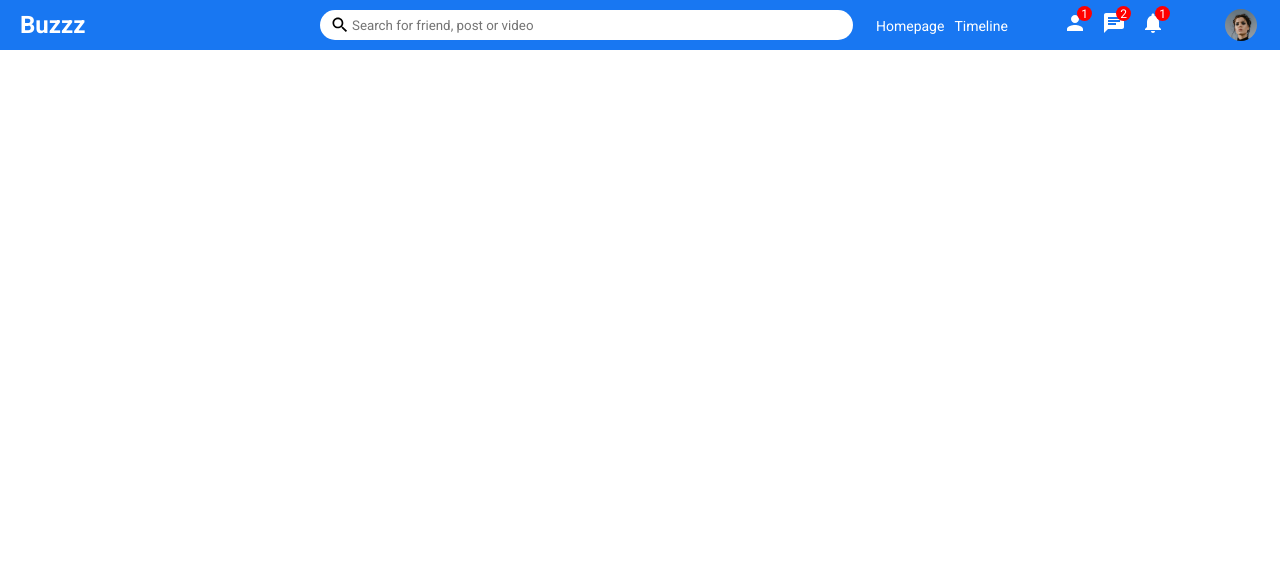
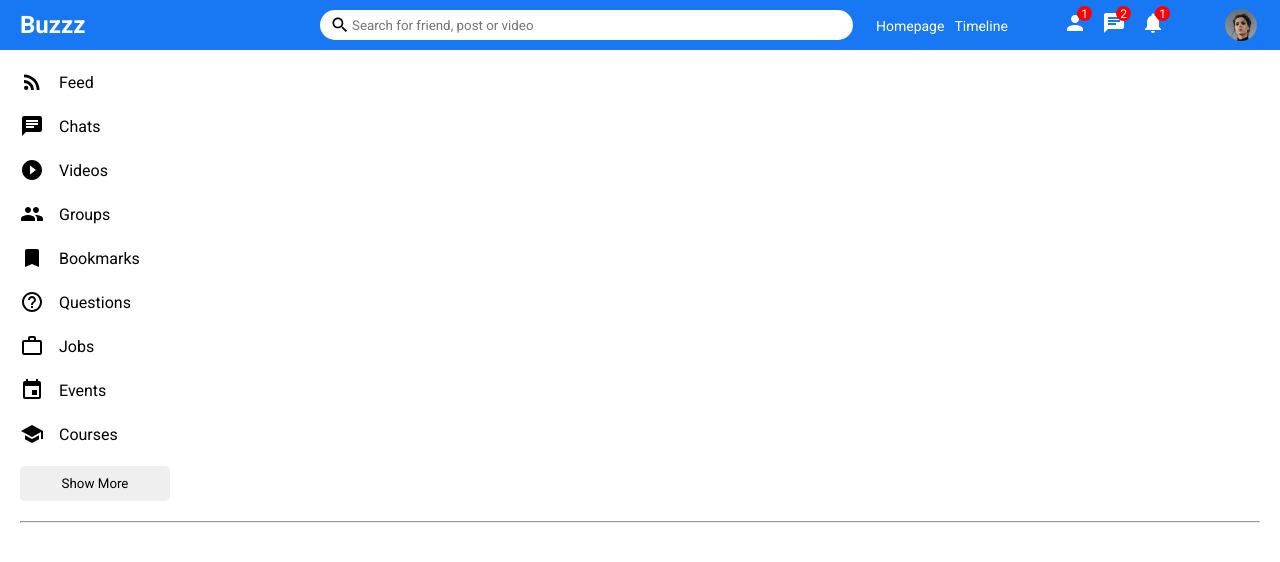
Before and after one commit to sarahussain556/Buzz_Application, a React (Create React App) app in the folder client/react-social/: page / in a window 1280 px wide. Shown: the top 562 px of the page. Built offline with nearby package versions, Linux system fonts and the light colour scheme.

Commit message:
Sidebar for buzz pp

```diff
--- /dev/null
+++ b/client/react-social/src/components/sidebar/Sidebar.jsx
@@ -0,0 +1,68 @@
+import "./sidebar.css";
+import {
+  RssFeed,
+  Chat,
+  PlayCircleFilledOutlined,
+  Group,
+  Bookmark,
+  HelpOutline,
+  WorkOutline,
+  Event,
+  School,
+} from "@material-ui/icons";
+// import { Users } from "../../dummyData";
+// import CloseFriend from "../closeFriend/CloseFriend";
+
+export default function Sidebar() {
+  return (
+    <div className="sidebar">
+      <div className="sidebarWrapper">
+        <ul className="sidebarList">
+          <li className="sidebarListItem">
+            <RssFeed className="sidebarIcon" />
+            <span className="sidebarListItemText">Feed</span>
+          </li>
+          <li className="sidebarListItem">
+            <Chat className="sidebarIcon" />
+            <span className="sidebarListItemText">Chats</span>
+          </li>
+          <li className="sidebarListItem">
+            <PlayCircleFilledOutlined className="sidebarIcon" />
+            <span className="sidebarListItemText">Videos</span>
+          </li>
+          <li className="sidebarListItem">
+            <Group className="sidebarIcon" />
+            <span className="sidebarListItemText">Groups</span>
+          </li>
+          <li className="sidebarListItem">
+            <Bookmark className="sidebarIcon" />
+            <span className="sidebarListItemText">Bookmarks</span>
+          </li>
+          <li className="sidebarListItem">
+            <HelpOutline className="sidebarIcon" />
+            <span className="sidebarListItemText">Questions</span>
+          </li>
+          <li className="sidebarListItem">
+            <WorkOutline className="sidebarIcon" />
+            <span className="sidebarListItemText">Jobs</span>
+          </li>
+          <li className="sidebarListItem">
+            <Event className="sidebarIcon" />
+            <span className="sidebarListItemText">Events</span>
+          </li>
+          <li className="sidebarListItem">
+            <School className="sidebarIcon" />
+            <span className="sidebarListItemText">Courses</span>
+          </li>
+        </ul>
+        <button className="sidebarButton">Show More</button>
+        <hr className="sidebarHr" />
+        <ul className="sidebarFriendList">
+          {/* {Users.map((u) => (
+            <CloseFriend key={u.id} user={u} />
+          ))} */}
+        </ul>
+      </div>
+    </div>
+  );
+}
--- /dev/null
+++ b/client/react-social/src/components/sidebar/sidebar.css
@@ -0,0 +1,55 @@
+.sidebar {
+    flex: 3;
+    height: calc(100vh - 50px);
+    overflow-y: scroll;
+    position: sticky;
+    top: 50px;
+  }
+
+  ::-webkit-scrollbar {
+    width: 5px;
+  }
+  ::-webkit-scrollbar-track {
+    background-color: #f1f1f1;
+  }
+  ::-webkit-scrollbar-thumb {
+    background-color: rgb(179, 179, 179);
+  }
+
+  .sidebarWrapper {
+    padding: 20px;
+  }
+
+  .sidebarList {
+    padding: 0;
+    margin: 0;
+    list-style: none;
+  }
+
+  .sidebarListItem {
+    display: flex;
+    align-items: center;
+    margin-bottom: 20px;
+  }
+
+  .sidebarIcon {
+    margin-right: 15px;
+  }
+
+  .sidebarButton {
+    width: 150px;
+    border: none;
+    padding: 10px;
+    border-radius: 5px;
+    font-weight: 500;
+  }
+
+  .sidebarHr {
+    margin: 20px 0;
+  }
+
+  .sidebarFriendList {
+    padding: 0;
+    margin: 0;
+    list-style: none;
+  }
--- a/client/react-social/src/pages/home/Home.jsx
+++ b/client/react-social/src/pages/home/Home.jsx
@@ -1,8 +1,18 @@
 import Topbar from "../../components/topbar/Topbar";
+import Sidebar from "../../components/sidebar/Sidebar";
+// import Feed from "../../components/feed/Feed";
+// import Rightbar from "../../components/rightbar/Rightbar";
+import "./home.css"
+
 export default function Home() {
-    return (
-      <>
-          <Topbar/>
-      </>
-    );
-  }
+  return (
+    <>
+      <Topbar />
+      <div className="homeContainer">
+        <Sidebar />
+        {/* <Feed/>
+        <Rightbar/> */}
+      </div>
+    </>
+  );
+}
```
Also changed, not shown: client/react-social/src/components/feed/Feed.jsx (added), client/react-social/src/components/feed/feed.css (added), client/react-social/src/components/rightbar/Rightbar.jsx (added), client/react-social/src/components/rightbar/rightbar.css (added).
